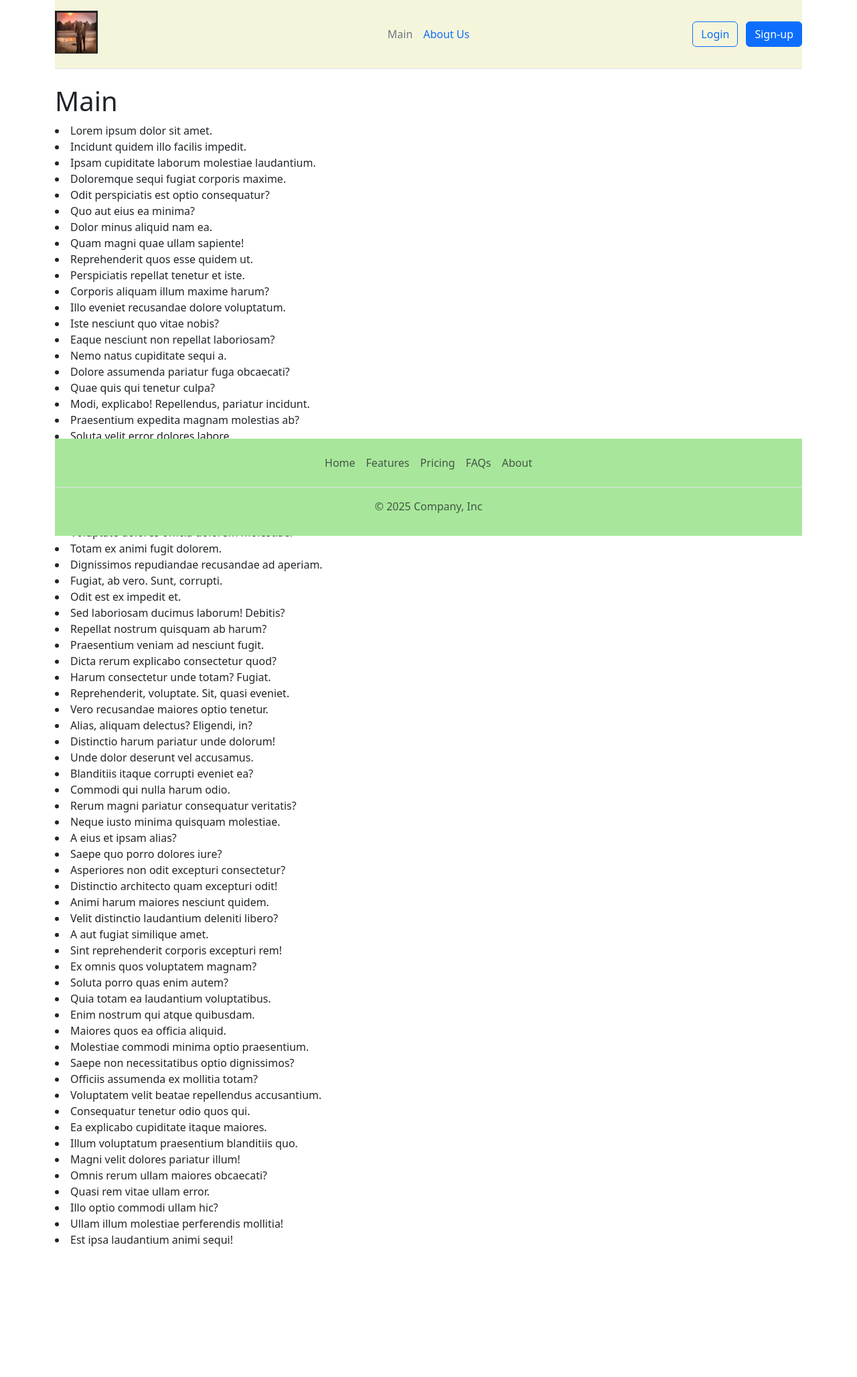
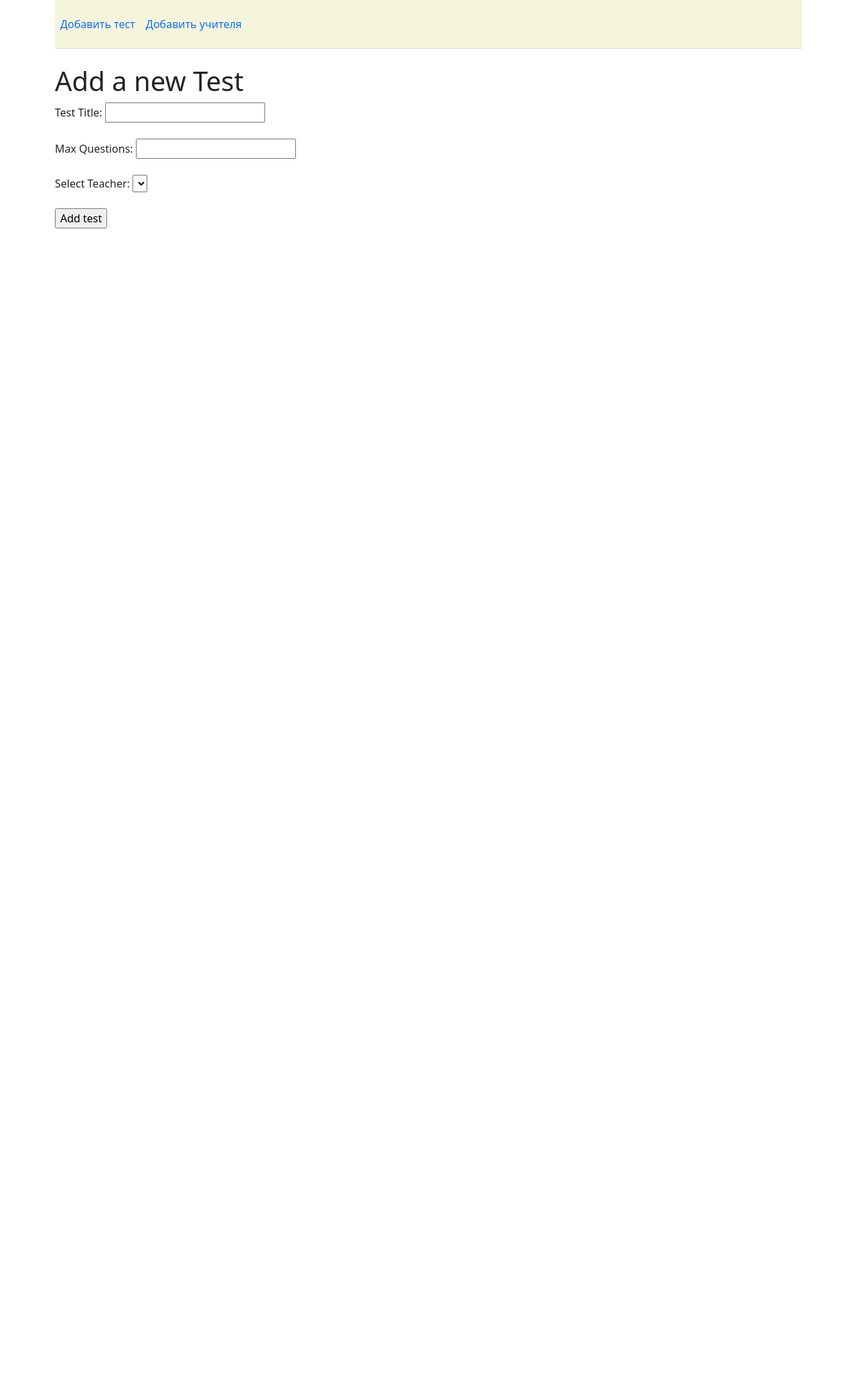
Before and after one commit to Zax4r/web_application, a Flask app: page / in a window 1280 px wide. Shown: the whole page at 67% size. After the commit the page ends 341 px from the top, so only its background shows below. Run offline with Flask 3, Linux system fonts and the light colour scheme; lists and menus that the app fills with data are empty.

Commit message:
feat: MVP with GUI of web application

```diff
--- a/src/app.py
+++ b/src/app.py
@@ -1,18 +1,31 @@
-from flask import Flask,render_template
+from flask import Flask, request, jsonify, render_template
+from domain.TestingSystem import TestingSystem  # Adjust the import according to your module structure
+
 app = Flask(__name__)
+testing_system = TestingSystem()
 
-# decorators = handlers
+@app.route('/', methods=['GET', 'POST'])
+@app.route('/add_test', methods=['GET', 'POST'])
+def add_test():
+    if request.method == 'POST':
+        title = request.form['title']
+        max_questions = int(request.form['max_questions'])
+        teacher_index = int(request.form['teacher_index'])
+        testing_system.add_test(title, max_questions, teacher_index)
 
 
-@app.route('/index')
-@app.route('/')
-def index():
-    return render_template('index.html')
+    teachers = testing_system.teachers
+    return render_template('add_test.html', teachers=teachers)
 
-@app.route('/about')
-def about():
-    return render_template('about.html')
+@app.route('/add_teacher',methods = ['GET','POST'])
+def add_teacher():
+    if request.method == 'POST':
+        name = request.form['name']
+        subj = request.form['subj']
+        testing_system.add_teacher(name,subj)
 
+    teachers = testing_system.teachers
+    return render_template('add_teacher.html',teachers=teachers)
 
-if __name__ == "__main__":
-    app.run(debug=True) # debug the server updates with no need to rerun the code
+if __name__ == '__main__':
+    app.run(debug=True)
--- a/src/domain/Mark.py
+++ b/src/domain/Mark.py
@@ -4,3 +4,9 @@ from dataclasses import dataclass
 class Mark:
     value: int
     subj: str
+
+@dataclass(frozen=True)
+class Test_Results:
+    gained: int
+    max_possible: int
+    subj: str
--- /dev/null
+++ b/src/templates/add_test.html
@@ -0,0 +1,26 @@
+{% extends 'base.html' %}
+
+{% block title %}
+Adding the test page
+{% endblock %}
+
+
+{% block content %}
+    <h1>Add a new Test</h1>
+    <form action="/add_test" method="POST">
+        <label for="title">Test Title:</label>
+        <input type="text" id="title" name="title" required><br><br>
+
+        <label for="max_questions">Max Questions:</label>
+        <input type="number" id="max_questions" name="max_questions" required><br><br>
+
+        <label for="teacher_index">Select Teacher:</label>
+        <select id="teacher_index" name="teacher_index" required>
+            {% for teacher in teachers %}
+                <option value="{{ loop.index0 }}">{{ teacher.name }}</option>
+            {% endfor %}
+        </select><br><br>
+
+        <input type="submit" value="Add test">
+    </form>
+{% endblock %}
--- a/src/templates/base.html
+++ b/src/templates/base.html
@@ -13,35 +13,14 @@
   <div class="page">
     <div class = "container">
     <header class="d-flex flex-wrap align-items-center justify-content-center justify-content-md-between py-3 mb-4 border-bottom">
-        <div class="col-md-3 mb-2 mb-md-0">
-          <a href="/" class="d-inline-flex link-body-emphasis text-decoration-none">
-            <img src = "{{url_for('static',filename = 'image/elephant.png')}}", alt = 'low', class = "header_img">
-          </a>
-        </div>
-
         <ul class="nav col-12 col-md-auto mb-2 justify-content-center mb-md-0">
-          <li><a href="{{url_for('index')}}" class="nav-link px-2 link-secondary">Main</a></li>
-          <li><a href="{{url_for('about')}}" class="nav-link px-2">About Us</a></li>
+          <li><a href="{{url_for('add_test')}}" class="nav-link px-2">Добавить тест</a></li>
+          <li><a href="{{url_for('add_teacher')}}" class="nav-link px-2">Добавить учителя</a></li>
         </ul>
-
-        <div class="col-md-3 text-end">
-          <button type="button" class="btn btn-outline-primary me-2">Login</button>
-          <button type="button" class="btn btn-primary">Sign-up</button>
-        </div>
       </header>
     <div class = "content">
       {% block content %}{% endblock %}
     </div>
-    <footer class="py-3 my-4">
-      <ul class="nav justify-content-center border-bottom pb-3 mb-3">
-        <li class="nav-item"><a href="#" class="nav-link px-2 text-body-secondary">Home</a></li>
-        <li class="nav-item"><a href="#" class="nav-link px-2 text-body-secondary">Features</a></li>
-        <li class="nav-item"><a href="#" class="nav-link px-2 text-body-secondary">Pricing</a></li>
-        <li class="nav-item"><a href="#" class="nav-link px-2 text-body-secondary">FAQs</a></li>
-        <li class="nav-item"><a href="#" class="nav-link px-2 text-body-secondary">About</a></li>
-      </ul>
-      <p class="text-center text-body-secondary">© 2025 Company, Inc</p>
-    </footer>
   </div>
 </div>
 </body>
--- a/src/templates/index.html
+++ /dev/null
@@ -1,79 +0,0 @@
-{% extends 'base.html' %}
-
-{% block title %}
-The most main page
-{% endblock %}
-
-{% block content %}
- <h1>Main</h1>
-<li>Lorem ipsum dolor sit amet.</li>
-<li>Incidunt quidem illo facilis impedit.</li>
-<li>Ipsam cupiditate laborum molestiae laudantium.</li>
-<li>Doloremque sequi fugiat corporis maxime.</li>
-<li>Odit perspiciatis est optio consequatur?</li>
-<li>Quo aut eius ea minima?</li>
-<li>Dolor minus aliquid nam ea.</li>
-<li>Quam magni quae ullam sapiente!</li>
-<li>Reprehenderit quos esse quidem ut.</li>
-<li>Perspiciatis repellat tenetur et iste.</li>
-<li>Corporis aliquam illum maxime harum?</li>
-<li>Illo eveniet recusandae dolore voluptatum.</li>
-<li>Iste nesciunt quo vitae nobis?</li>
-<li>Eaque nesciunt non repellat laboriosam?</li>
-<li>Nemo natus cupiditate sequi a.</li>
-<li>Dolore assumenda pariatur fuga obcaecati?</li>
-<li>Quae quis qui tenetur culpa?</li>
-<li>Modi, explicabo! Repellendus, pariatur incidunt.</li>
-<li>Praesentium expedita magnam molestias ab?</li>
-<li>Soluta velit error dolores labore.</li>
-<li>Praesentium atque recusandae totam animi!</li>
-<li>Possimus animi veniam ducimus. Asperiores.</li>
-<li>Natus quisquam quia quo in.</li>
-<li>Odio ducimus labore quae repellat.</li>
-<li>Impedit vel doloribus nisi quasi.</li>
-<li>Voluptate dolores officia dolorem molestiae.</li>
-<li>Totam ex animi fugit dolorem.</li>
-<li>Dignissimos repudiandae recusandae ad aperiam.</li>
-<li>Fugiat, ab vero. Sunt, corrupti.</li>
-<li>Odit est ex impedit et.</li>
-<li>Sed laboriosam ducimus laborum! Debitis?</li>
-<li>Repellat nostrum quisquam ab harum?</li>
-<li>Praesentium veniam ad nesciunt fugit.</li>
-<li>Dicta rerum explicabo consectetur quod?</li>
-<li>Harum consectetur unde totam? Fugiat.</li>
-<li>Reprehenderit, voluptate. Sit, quasi eveniet.</li>
-<li>Vero recusandae maiores optio tenetur.</li>
-<li>Alias, aliquam delectus? Eligendi, in?</li>
-<li>Distinctio harum pariatur unde dolorum!</li>
-<li>Unde dolor deserunt vel accusamus.</li>
-<li>Blanditiis itaque corrupti eveniet ea?</li>
-<li>Commodi qui nulla harum odio.</li>
-<li>Rerum magni pariatur consequatur veritatis?</li>
-<li>Neque iusto minima quisquam molestiae.</li>
-<li>A eius et ipsam alias?</li>
-<li>Saepe quo porro dolores iure?</li>
-<li>Asperiores non odit excepturi consectetur?</li>
-<li>Distinctio architecto quam excepturi odit!</li>
-<li>Animi harum maiores nesciunt quidem.</li>
-<li>Velit distinctio laudantium deleniti libero?</li>
-<li>A aut fugiat similique amet.</li>
-<li>Sint reprehenderit corporis excepturi rem!</li>
-<li>Ex omnis quos voluptatem magnam?</li>
-<li>Soluta porro quas enim autem?</li>
-<li>Quia totam ea laudantium voluptatibus.</li>
-<li>Enim nostrum qui atque quibusdam.</li>
-<li>Maiores quos ea officia aliquid.</li>
-<li>Molestiae commodi minima optio praesentium.</li>
-<li>Saepe non necessitatibus optio dignissimos?</li>
-<li>Officiis assumenda ex mollitia totam?</li>
-<li>Voluptatem velit beatae repellendus accusantium.</li>
-<li>Consequatur tenetur odio quos qui.</li>
-<li>Ea explicabo cupiditate itaque maiores.</li>
-<li>Illum voluptatum praesentium blanditiis quo.</li>
-<li>Magni velit dolores pariatur illum!</li>
-<li>Omnis rerum ullam maiores obcaecati?</li>
-<li>Quasi rem vitae ullam error.</li>
-<li>Illo optio commodi ullam hic?</li>
-<li>Ullam illum molestiae perferendis mollitia!</li>
-<li>Est ipsa laudantium animi sequi!</li>
-{% endblock %}
```
Also changed, not shown: src/domain/Entites.py (+17 -5 lines), src/domain/Test.py (+5 -12 lines), src/domain/TestingSystem.py (added, +44 -0 lines), src/templates/about.html (deleted, +0 -9 lines), src/templates/add_teacher.html (added, +19 -0 lines), src/tests/test_Student.py (+7 -1 lines), src/tests/test_Test.py (+5 -5 lines), src/tests/test_TestingSystem.py (added, +12 -0 lines).
